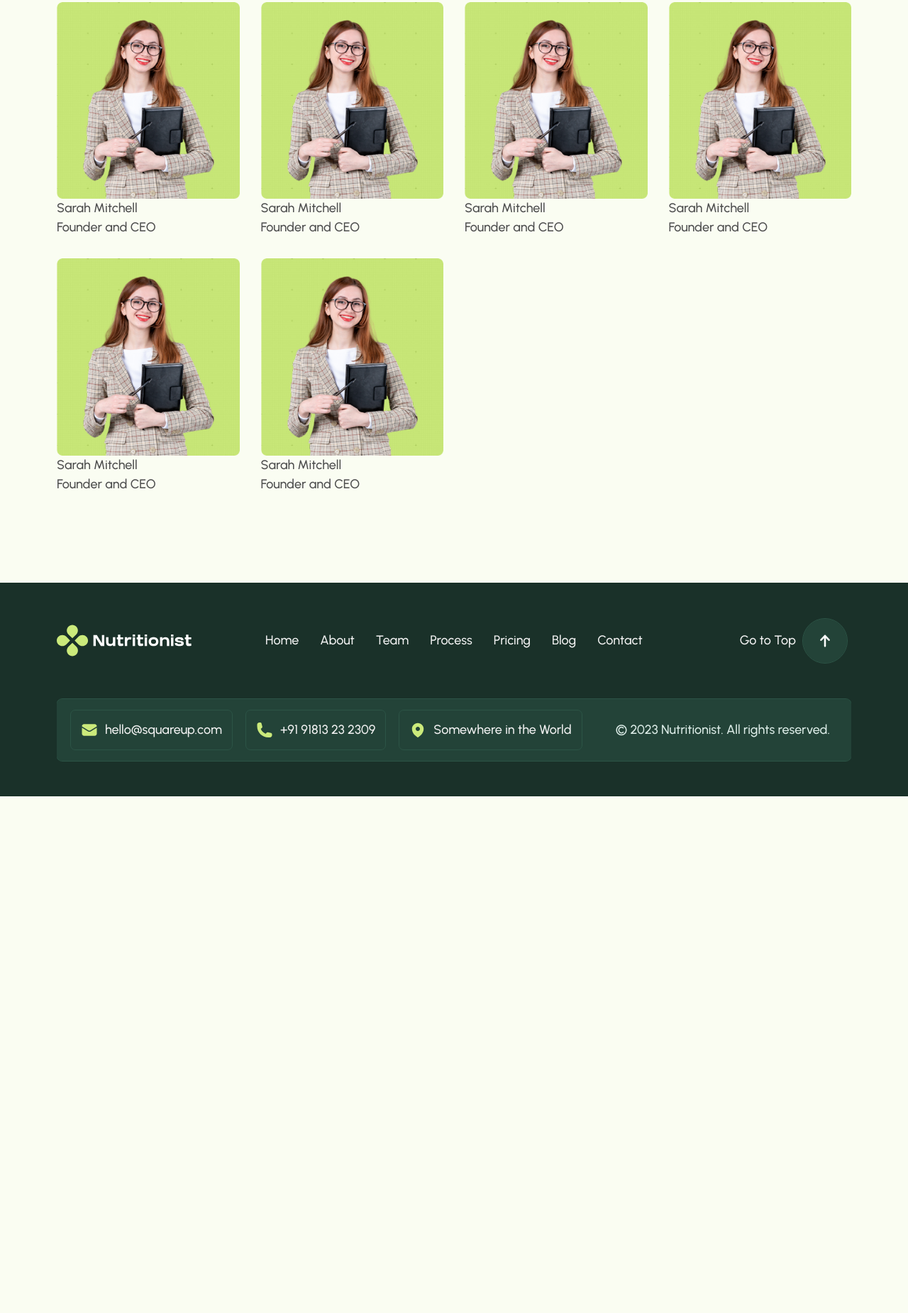
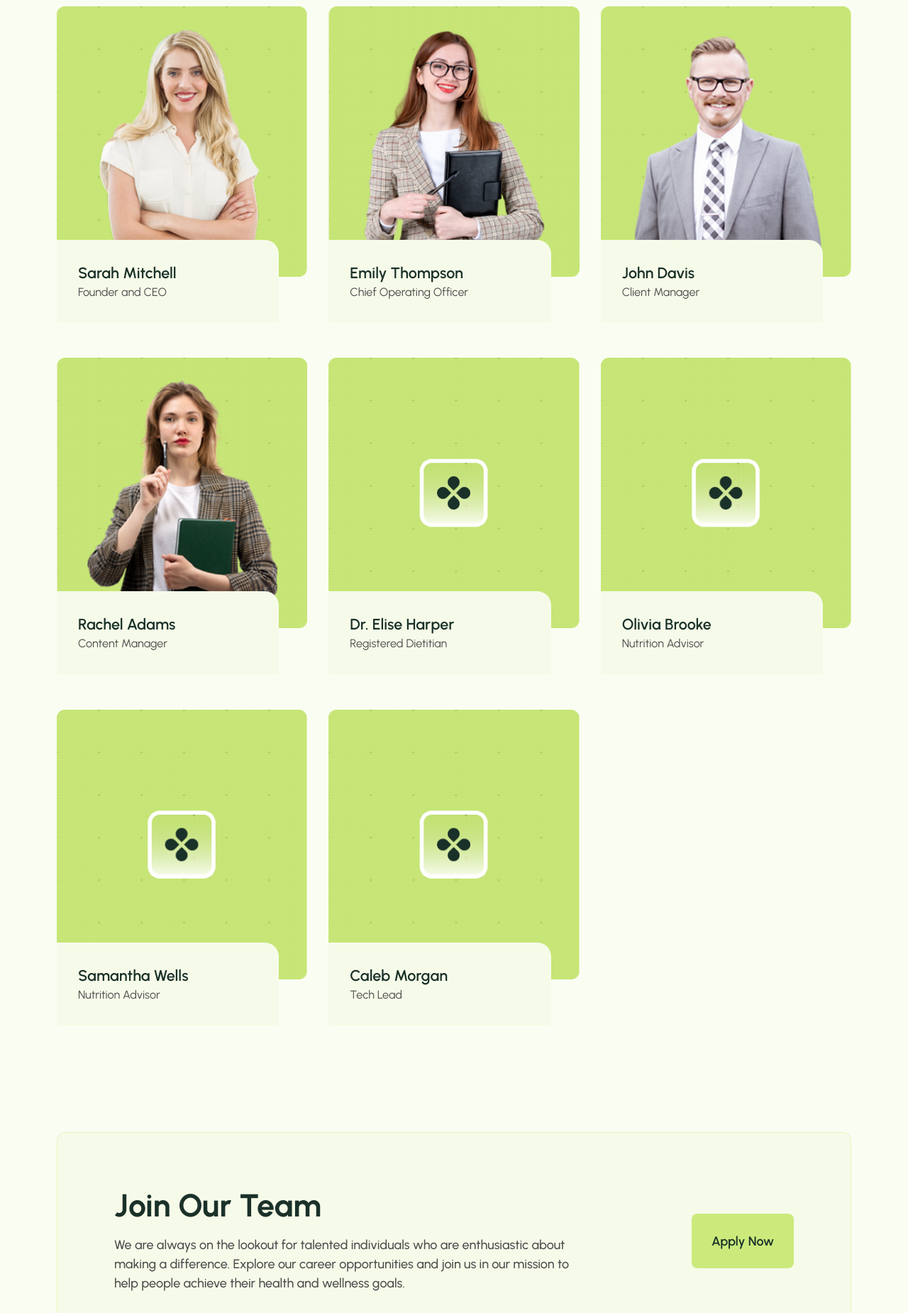
Before and after one commit to raven-developer/Nutritionist, a website: page team/index.html in a window 1280 px wide. Shown: the part 950-2800 px from the top of the page at 71% size. Before the commit the page ends 2072 px from the top, so only its background shows below. Drawn offline with nearby package versions, Linux system fonts and the light colour scheme.

Commit message:
Add Team Members

```diff
--- a/team/index.html
+++ b/team/index.html
@@ -131,10 +131,10 @@
                     </ul>
                 </div>
 
-                <div class="w-inner-col-center gap-medium w-team-grid">
+                <div class="w-inner-col-center w-team-grid">
                     <div class="w-team-card w-team-card-01">
                         <div class="w-team-profile">
-                            <img src="../web_assets/images/Imageteam-1.png" alt="Sarah Mitchell image">
+                            <img src="../web_assets/images/Imageteam.png" alt="Sarah Mitchell image">
                         </div>
                         <div class="w-team-information">
                             <p class="w-paragraph w-team-name">Sarah Mitchell</p>
@@ -147,50 +147,84 @@
                             <img src="../web_assets/images/Imageteam-1.png" alt="Sarah Mitchell image">
                         </div>
                         <div class="w-team-information">
-                            <p class="w-paragraph w-team-name">Sarah Mitchell</p>
-                            <p class="w-paragraph w-team-position">Founder and CEO</p>
+                            <p class="w-paragraph w-team-name">Emily Thompson</p>
+                            <p class="w-paragraph w-team-position">Chief Operating Officer</p>
                         </div>
                     </div>
 
                     <div class="w-team-card w-team-card-03">
                         <div class="w-team-profile">
-                            <img src="../web_assets/images/Imageteam-1.png" alt="Sarah Mitchell image">
+                            <img src="../web_assets/images/Imageteam-2.png" alt="Sarah Mitchell image">
                         </div>
                         <div class="w-team-information">
-                            <p class="w-paragraph w-team-name">Sarah Mitchell</p>
-                            <p class="w-paragraph w-team-position">Founder and CEO</p>
+                            <p class="w-paragraph w-team-name">John Davis</p>
+                            <p class="w-paragraph w-team-position">Client Manager</p>
                         </div>
                     </div>
 
                     <div class="w-team-card w-team-card-04">
                         <div class="w-team-profile">
-                            <img src="../web_assets/images/Imageteam-1.png" alt="Sarah Mitchell image">
+                            <img src="../web_assets/images/Imageteam-3.png" alt="Sarah Mitchell image">
                         </div>
                         <div class="w-team-information">
-                            <p class="w-paragraph w-team-name">Sarah Mitchell</p>
-                            <p class="w-paragraph w-team-position">Founder and CEO</p>
+                            <p class="w-paragraph w-team-name">Rachel Adams</p>
+                            <p class="w-paragraph w-team-position">Content Manager</p>
                         </div>
                     </div>
 
                     <div class="w-team-card w-team-card-05">
                         <div class="w-team-profile">
-                            <img src="../web_assets/images/Imageteam-1.png" alt="Sarah Mitchell image">
+                            <img src="../web_assets/images/image-placeholder.png" alt="Sarah Mitchell image">
                         </div>
                         <div class="w-team-information">
-                            <p class="w-paragraph w-team-name">Sarah Mitchell</p>
-                            <p class="w-paragraph w-team-position">Founder and CEO</p>
+                            <p class="w-paragraph w-team-name">Dr. Elise Harper</p>
+                            <p class="w-paragraph w-team-position">Registered Dietitian</p>
                         </div>
                     </div>
 
                     <div class="w-team-card w-team-card-06">
                         <div class="w-team-profile">
-                            <img src="../web_assets/images/Imageteam-1.png" alt="Sarah Mitchell image">
+                            <img src="../web_assets/images/image-placeholder.png" alt="Sarah Mitchell image">
                         </div>
                         <div class="w-team-information">
-                            <p class="w-paragraph w-team-name">Sarah Mitchell</p>
-                            <p class="w-paragraph w-team-position">Founder and CEO</p>
+                            <p class="w-paragraph w-team-name">Olivia Brooke</p>
+                            <p class="w-paragraph w-team-position">Nutrition Advisor</p>
                         </div>
                     </div>
+
+                    <div class="w-team-card w-team-card-07">
+                        <div class="w-team-profile">
+                            <img src="../web_assets/images/image-placeholder.png" alt="Sarah Mitchell image">
+                        </div>
+                        <div class="w-team-information">
+                            <p class="w-paragraph w-team-name">Samantha Wells</p>
+                            <p class="w-paragraph w-team-position">Nutrition Advisor</p>
+                        </div>
+                    </div>
+
+                    <div class="w-team-card w-team-card-08">
+                        <div class="w-team-profile">
+                            <img src="../web_assets/images/image-placeholder.png" alt="Sarah Mitchell image">
+                        </div>
+                        <div class="w-team-information">
+                            <p class="w-paragraph w-team-name">Caleb Morgan</p>
+                            <p class="w-paragraph w-team-position">Tech Lead</p>
+                        </div>
+                    </div>
+                </div>
+            </div>
+        </section>
+
+        <section class="w-section w-cta-section" id="w-cta-section">
+            <div class="w-container w-row-section gap-large">
+                <div class="w-inner-full w-card">
+                    <div class="w-cta-section-content gap-small">
+                        <h2 class="w-heading w-section-heading">Join Our Team</h2>
+                        <p class="w-paragraph">We are always on the lookout for talented individuals who are
+                            enthusiastic about making a difference. Explore our career opportunities and join us in our
+                            mission to help people achieve their health and wellness goals.</p>
+                    </div>
+                    <a href="../contact/" class="w-primary-button w-button"><span class="w-button-inner">Apply Now</span></a>
                 </div>
             </div>
         </section>
--- a/web_assets/js/script.js
+++ b/web_assets/js/script.js
@@ -1,3 +1,6 @@
+//To be added once all done since its too risky
+//window.location.href = window.location.href.replace('/web_pages', '');
+
 document.addEventListener("DOMContentLoaded", function () {
     // Load Navbar
     fetch("../web_include/nav.html")
--- a/web_scss/partials/_global.scss
+++ b/web_scss/partials/_global.scss
@@ -61,7 +61,7 @@ a,
 
 .w-secondary-button {
     @include button-setting($green95);
-    outline: 1px solid $green85;
+    border: 1px solid $green85;
     padding: 16px 20px 14px 20px;
 }
 
@@ -73,11 +73,11 @@ a,
 
 .w-secondary-button {
     @include button-setting($green95);
-    outline: 1px solid $green85;
+    border: 1px solid $green85;
     padding: 16px 20px 14px 20px;
 
     &:hover {
-        outline-color: $dgreen15;
+        border-color: $dgreen15;
     }
 }
 
--- a/web_scss/partials/_responsive.scss
+++ b/web_scss/partials/_responsive.scss
@@ -67,6 +67,10 @@
     .w-story-item .w-item-image img {
         height: 300px;
     }
+
+    .w-team-grid  {
+        @include grid-2-col(3);
+    }
 }
 
 //Tablet to Mobile
@@ -122,8 +126,12 @@
 
     .w-plan-section .w-card-grid,
     .w-testimonial-section .w-card-grid,
-    .w-card-grid, .w-team-grid  {
+    .w-card-grid {
         @include grid-2-col(1);
+    }
+
+    .w-team-grid  {
+        @include grid-2-col(2);
     }
 
     .w-testimonial-top,
@@ -300,3 +308,10 @@
         }
     }
 }
+
+
+@media screen and (max-width: 767px) {
+    .w-team-grid  {
+        @include grid-2-col(1);
+    }
+}
--- a/web_scss/partials/_style.scss
+++ b/web_scss/partials/_style.scss
@@ -53,7 +53,7 @@ body {
     max-width: 1596px;
     width: 100%;
     margin: 0 auto;
-    overflow: auto;
+    overflow: hidden;
 }
 
 .w-inner-col {
@@ -159,7 +159,7 @@ header {
     align-items: center;
     position: relative;
     padding: 8px;
-    outline: 1px solid $green70;
+    border: 1px solid $green70;
     width: max-content;
     border-radius: 50px / 50px;
     background-color: $green97;
@@ -299,7 +299,7 @@ header {
     }
 
     &:hover {
-        outline-color: $dgreen40;
+        border-color: $dgreen40;
         box-shadow: 20px 20px 60px rgba(26, 49, 41, 0.07),
             -20px -20px 60px #ffffff;
     }
@@ -405,7 +405,7 @@ header {
     }
 
     &:hover {
-        outline-color: $dgreen40;
+        border-color: $dgreen40;
         box-shadow: 20px 20px 60px rgba(26, 49, 41, 0.07),
             -20px -20px 60px #ffffff;
     }
@@ -432,7 +432,7 @@ header {
     margin: 14px 0;
     width: auto;
     background-color: $dgreen20;
-    outline: 1px solid $dgreen25;
+    border: 1px solid $dgreen25;
     border-radius: $round-border-small;
 
     .w-cta-content {
@@ -534,7 +534,7 @@ header {
 }
 
 .w-item-outer-container {
-    outline: 1px solid $green85;
+    border: 1px solid $green85;
     border-radius: $round-border-default;
     overflow: hidden;
 }
@@ -652,7 +652,7 @@ header {
     .w-category-label {
         padding: 14px 20px;
         color: $white;
-        outline: 1px solid transparent;
+        border: 1px solid transparent;
         border-radius: $round-border-small;
         transition: all 300ms ease;
         text-align: center;
@@ -660,7 +660,7 @@ header {
         flex-shrink: 0;
 
         &:hover:not(.selected) {
-            outline: 1px solid $dgreen30;
+            border: 1px solid $dgreen30;
         }
 
         &:first-child {
@@ -685,7 +685,7 @@ header {
 
 .selected {
     background-color: $dgreen25;
-    outline: 1px solid $dgreen30 !important;
+    border: 1px solid $dgreen30 !important;
     border-radius: $round-border-small;
 }
 
@@ -694,4 +694,37 @@ header {
     @include grid-2-col(4);
     align-items: stretch;
     margin-top: 70px;
+    gap: 50px 30px;
 }
+
+.w-team-card {
+    position: relative;
+    overflow: hidden;
+
+    .w-team-profile {
+        width: 100%;
+        height: auto;
+        object-fit: cover;
+        z-index: 0;
+    }
+
+    .w-team-information {
+        position: relative;
+        padding: 30px;
+        gap: 8px;
+        background-color: $green95;
+        border-top-right-radius: 20px;
+        width: calc(100% - 40px);
+        bottom: 0;
+        z-index: 1;
+        margin-top: -52px;
+    }
+
+    .w-team-name {
+        @include font-setting(600, normal, 1.2rem, $dgreen15);
+    }
+
+    .w-team-position {
+        @include font-setting(400, normal, .9rem, $gray30);
+    }
+}
--- a/web_scss/partials/_var.scss
+++ b/web_scss/partials/_var.scss
@@ -252,7 +252,7 @@ $hero-max-height: 820px;
 
 @mixin card-background ($bg-color) {
     background-color: $bg-color;
-    outline: 1px solid $green85;
+    border: 1px solid $green85;
 }
 
 @mixin limit-line ($limit) {
```
Also changed, not shown: home/index.html (+1 -0 lines), web_assets/css/style.css, web_assets/images/image-placeholder.png (added).
